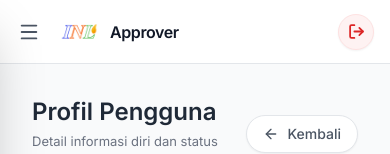
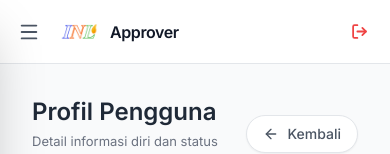
Before and after one commit to sceebidy/Approver, a Next.js app in the folder apps/approver-fe/: page /profile in a window 390 px wide. Shown: the top 154 px of the page. Built offline with nearby package versions, Linux system fonts and the light colour scheme; no server answers.

Commit message:
FE: Navbar responsive design revised2

```diff
--- a/apps/approver-fe/src/components/Sidebar.tsx
+++ b/apps/approver-fe/src/components/Sidebar.tsx
@@ -154,7 +154,7 @@ export default function Sidebar() {
             <span className="text-[12px] text-[#6B7280] font-medium truncate">{currentDate}</span>
             <button
               onClick={handleLogout}
-              className="relative w-8 h-8 rounded-md bg-red-50 text-red-600 hover:bg-red-600 hover:text-white flex items-center justify-center transition-all group shrink-0 shadow-sm border border-red-100"
+              className="p-1.5 rounded-md text-red-500 hover:bg-red-50 hover:text-red-600 flex items-center justify-center transition-colors group shrink-0"
               title="Logout"
             >
               <LogOut size={16} strokeWidth={2.5} className="transition-colors" />
@@ -164,7 +164,7 @@ export default function Sidebar() {
         {collapsed && (
           <button
             onClick={handleLogout}
-            className="relative w-10 h-10 rounded-md bg-red-50 text-red-600 hover:bg-red-600 hover:text-white flex items-center justify-center transition-all group shrink-0 shadow-sm border border-red-100"
+            className="p-2 rounded-md text-red-500 hover:bg-red-50 hover:text-red-600 flex items-center justify-center transition-colors group shrink-0"
             title="Logout"
           >
              <LogOut size={18} strokeWidth={2.5} className="transition-colors" />
@@ -220,7 +220,7 @@ export default function Sidebar() {
         <div className="flex items-center gap-2">
           <button
             onClick={handleLogout}
-            className="relative w-9 h-9 rounded-full bg-red-50 text-red-600 hover:bg-red-600 hover:text-white flex items-center justify-center transition-all shadow-sm border border-red-100"
+            className="p-1.5 rounded-md text-red-500 hover:bg-red-50 hover:text-red-600 flex items-center justify-center transition-colors"
             title="Logout"
           >
             <LogOut size={17} strokeWidth={2.5} />
```
